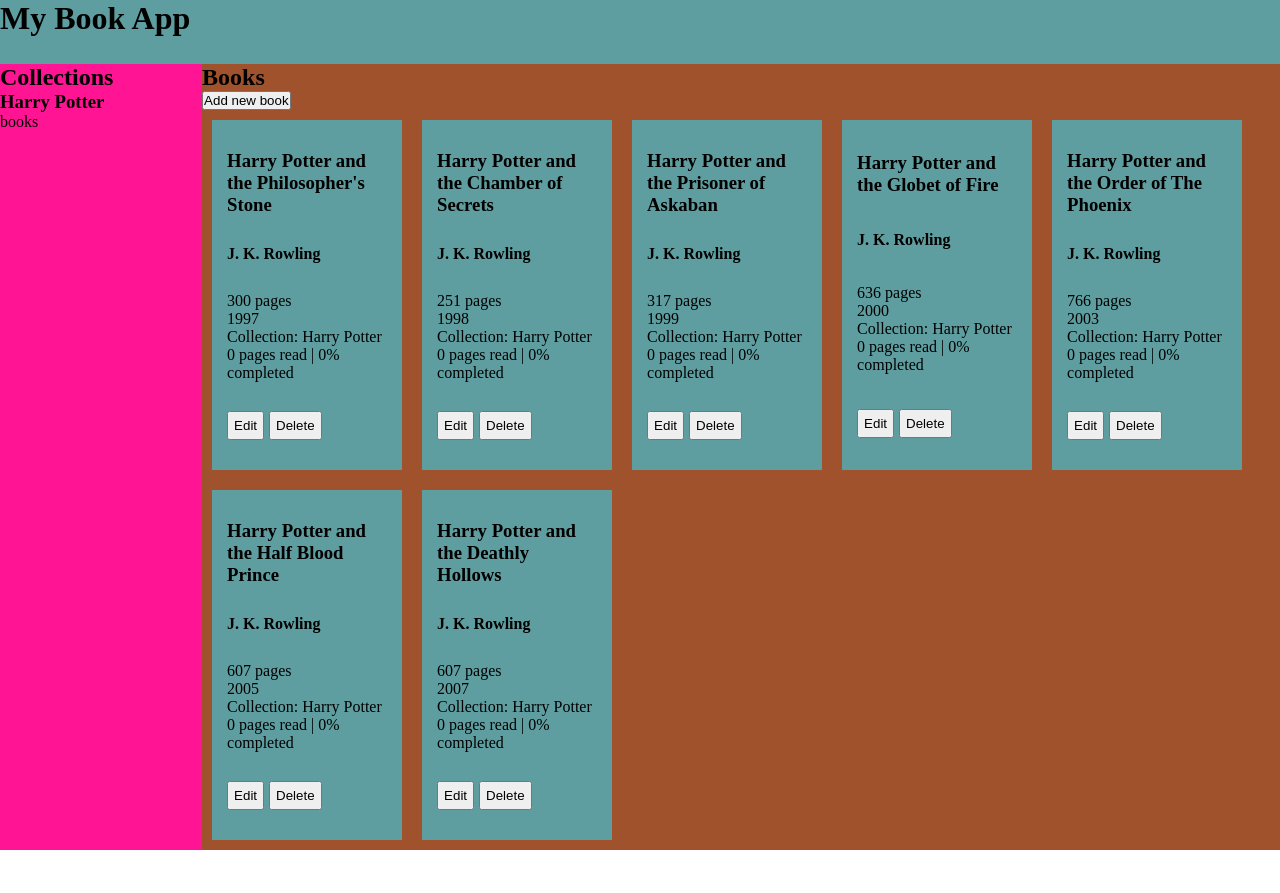
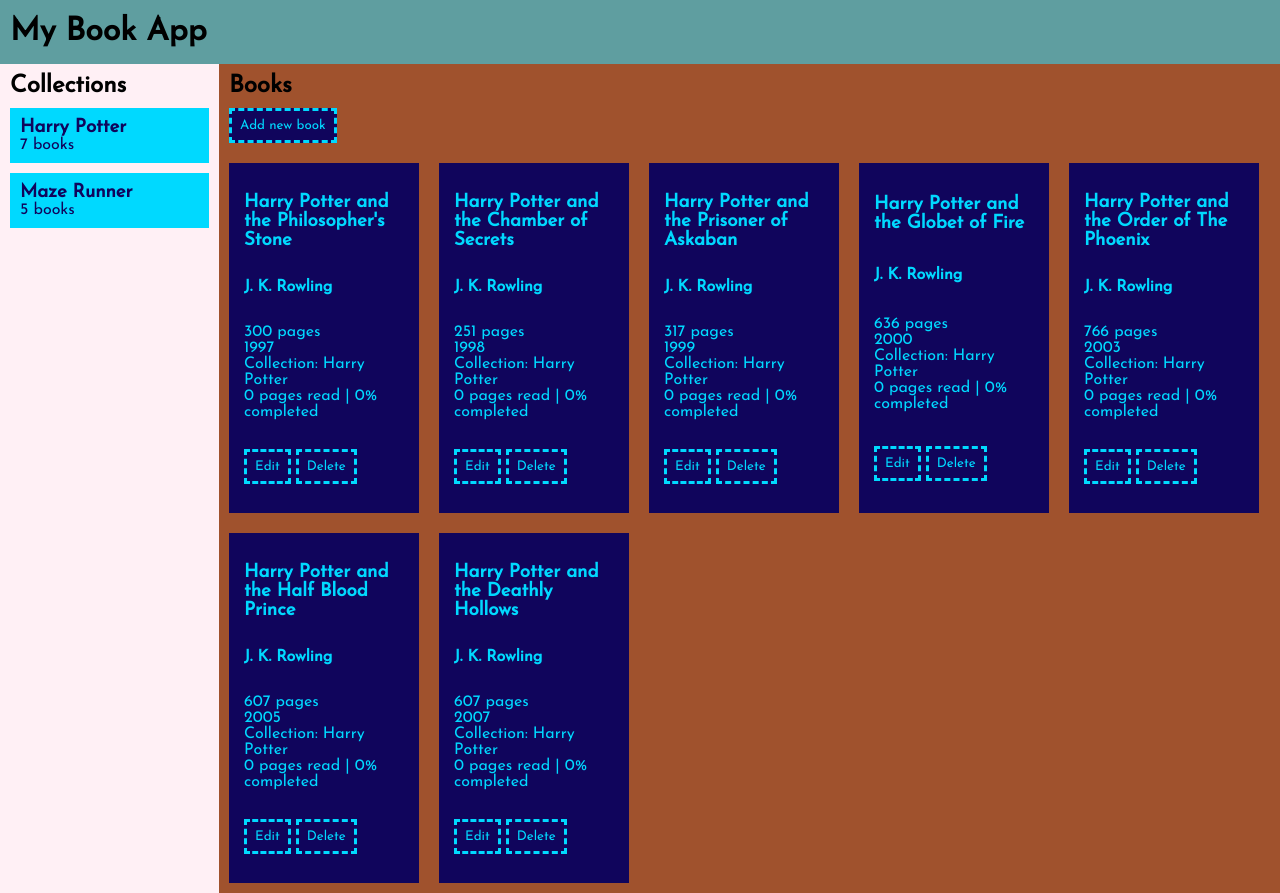
Before and after one commit to paola-yumi-m/book-app, a React (Create React App) app: page / in a window 1280 px wide. Before the commit the page ends 850 px from the top, so only its background shows below. Built offline with nearby package versions, Linux system fonts and the light colour scheme.

Commit message:
Adding function to collection card to show books in collection when clicked. Styling page.

```diff
--- a/public/index.html
+++ b/public/index.html
@@ -24,6 +24,9 @@
       work correctly both with client-side routing and a non-root public URL.
       Learn how to configure a non-root public URL by running `npm run build`.
     -->
+    <link rel="preconnect" href="https://fonts.googleapis.com">
+    <link rel="preconnect" href="https://fonts.gstatic.com" crossorigin>
+    <link href="https://fonts.googleapis.com/css2?family=Josefin+Sans:wght@300;400&display=swap" rel="stylesheet">
     <title>My Book App</title>
   </head>
   <body>
--- a/src/App.js
+++ b/src/App.js
@@ -1,16 +1,16 @@
-import React, {useState} from "react";
+import React, {useEffect, useState} from "react";
 import './styles.css';
 import {BookFactory} from "./factories/book-factory";
 import {CollectionFactory} from "./factories/collection-factory";
 import {Book} from "./Book";
-import {Collections} from "./Collection";
+import {Collections} from "./Collections";
 
 export const App = () => {
     const bookFactory = new BookFactory();
     const collectionFactory = new CollectionFactory();
+    const [ currentCollection, setCurrentCollection ] = useState(0);
 
-    function getBooksInitialState() {
-        return [
+    const harryPotter = [
             bookFactory.getBook(`Harry Potter and the Philosopher's Stone`, 'J. K. Rowling', 300, 1997, 'Harry Potter'),
             bookFactory.getBook('Harry Potter and the Chamber of Secrets', 'J. K. Rowling', 251, 1998, 'Harry Potter'),
             bookFactory.getBook('Harry Potter and the Prisoner of Askaban', 'J. K. Rowling', 317, 1999, 'Harry Potter'),
@@ -19,23 +19,36 @@
             bookFactory.getBook('Harry Potter and the Half Blood Prince', 'J. K. Rowling', 607, 2005, 'Harry Potter'),
             bookFactory.getBook('Harry Potter and the Deathly Hollows', 'J. K. Rowling', 607, 2007, 'Harry Potter'),
         ];
-    }
 
-    const [ books ] = useState(getBooksInitialState());
+    const mazeRunner = [
+        bookFactory.getBook('The Maze Runner', 'James Dashner', 375, 2009, 'Maze Runner'),
+        bookFactory.getBook('The Scorch Trials', 'James Dashner', 361, 2010, 'Maze Runner'),
+        bookFactory.getBook('The Death Cure', 'James Dashner', 325, 2011, 'Maze Runner'),
+        bookFactory.getBook('The Kill Order', 'James Dashner', 384, 2012, 'Maze Runner'),
+        bookFactory.getBook('The Fever Code', 'James Dashner', 347, 2016, 'Maze Runner'),
+    ]
 
     function getCollectionsInitialState() {
         return [
-            collectionFactory.getCollection('Harry Potter', books)
+            collectionFactory.getCollection('Harry Potter', harryPotter),
+            collectionFactory.getCollection('Maze Runner', mazeRunner)
         ];
     }
 
-    const [ collections ] = useState(getCollectionsInitialState());
+    const [ collections, setCollections ] = useState(getCollectionsInitialState());
 
-    const getBooks = () =>
-        books.map((book, key) => <li className='book-list-item' key={key}><Book book={book} /></li>);
+    useEffect(() => {}, [ currentCollection, collections ]);
+
+    const getBooks = (collectionId) =>
+        collections[collectionId].books.map((book, key) => <li className='book-list-item' key={key}><Book book={book} /></li>);
 
     const getCollections = () =>
-        collections.map((collection, key) => <li key={key}><Collections collection={collection} /></li>);
+        collections.map((collection, key) => <li key={key}><Collections collection={collection} id={key} setCollection={showCollection} /></li>);
+
+    const showCollection = (id) => {
+        setCurrentCollection(id);
+        getBooks(id);
+    }
 
     return (
         <div className='app'>
@@ -50,10 +63,12 @@
                     </ul>
                 </div>
                 <div className='books'>
-                    <h2>Books</h2>
-                    <button className='add-book'>Add new book</button>
+                    <div className='books-header'>
+                        <h2>Books</h2>
+                        <button className='buttons add-book'>Add new book</button>
+                    </div>
                     <ul className='book-list'>
-                        {getBooks()}
+                        {getBooks(currentCollection)}
                     </ul>
                 </div>
             </div>
--- a/src/Collection.js
+++ /dev/null
@@ -1,8 +0,0 @@
-export const Collections = ({ collection }) => {
-    return (
-        <div className='collection-card'>
-            <h3>{collection.name}</h3>
-            <p>{collection.size} books</p>
-        </div>
-    );
-}
--- /dev/null
+++ b/src/Collections.js
@@ -0,0 +1,13 @@
+export const Collections = ({ collection, id, setCollection }) => {
+    function handleClick(e) {
+        const id = e.currentTarget.id;
+        setCollection(id);
+    }
+
+    return (
+        <div className='collection-card' onClick={handleClick} id={id}>
+            <h3>{collection.name}</h3>
+            <p>{collection.books.length > 1 ? `${collection.books.length} books` : `${collection.books.length} book`}</p>
+        </div>
+    );
+}
--- a/src/factories/collection-factory.js
+++ b/src/factories/collection-factory.js
@@ -36,6 +36,6 @@
 
 export class CollectionFactory {
     getCollection(name, books) {
-        return new Collection(name, books.length);
+        return new Collection(name, books);
     }
 }
--- a/src/styles.css
+++ b/src/styles.css
@@ -1,6 +1,7 @@
 * {
     margin: 0;
     padding: 0;
+    font-family: 'Josefin Sans', sans-serif;
 }
 
 .app {
@@ -9,9 +10,12 @@
 }
 
 .header {
+    display: flex;
+    align-items: center;
     background-color: cadetblue;
     height: 4rem;
     width: 100%;
+    padding-left: 10px;
 }
 
 .body {
@@ -19,13 +23,38 @@
 }
 
 .collections {
-    background-color: deeppink;
+    background-color: lavenderblush;
     width: 15rem;
+    padding: 10px;
+}
+
+.collection-card {
+    background-color: #00d9ff;
+    color: #10055c;
+    padding: 10px;
+    cursor: pointer;
+    margin-bottom: 10px;
+}
+
+.collection-card:hover {
+    scale: 105%;
+}
+
+.collections-list {
+    margin-top: 10px;
 }
 
 .books {
     background-color: sienna;
     width: 100%;
+}
+
+.books-header {
+    margin: 10px;
+}
+
+.add-book {
+    margin-top: 10px;
 }
 
 .book-list {
@@ -42,7 +71,8 @@
     flex-direction: column;
     justify-content: space-around;
     align-items: flex-start;
-    background-color: cadetblue;
+    background-color: #10055c;
+    color: #00d9ff;
     margin: 10px;
     padding: 15px;
     width: 10rem;
@@ -54,5 +84,14 @@
 
 .buttons {
     margin-right: 5px;
-    padding: 5px;
+    padding: 8px;
+    background-color: #10055c;
+    color: #00d9ff;
+    border: #00d9ff;
+    border-style: dashed;
 }
+
+.buttons:hover {
+    background-color: #00d9ff;
+    color: #10055c;
+}
```
